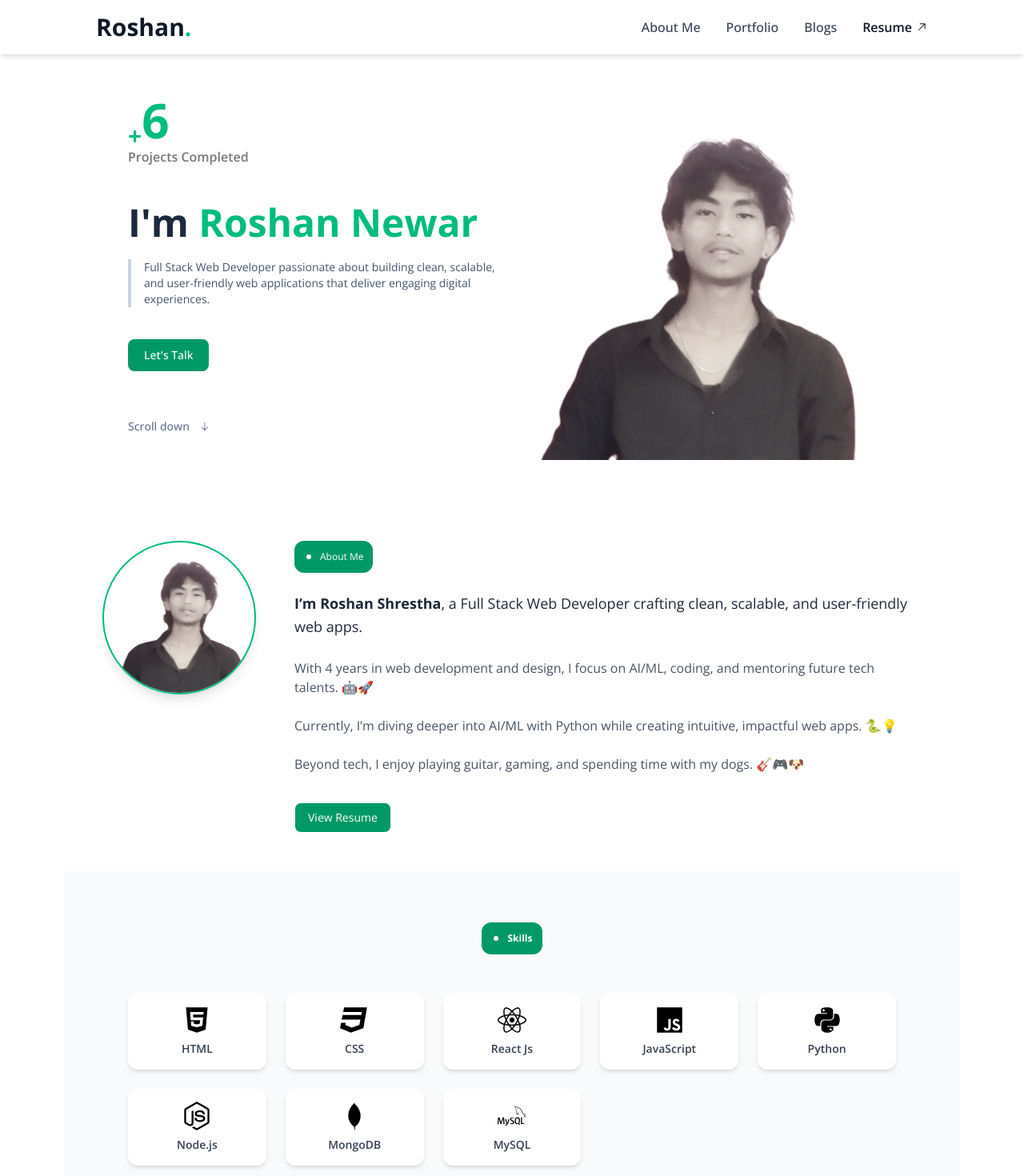
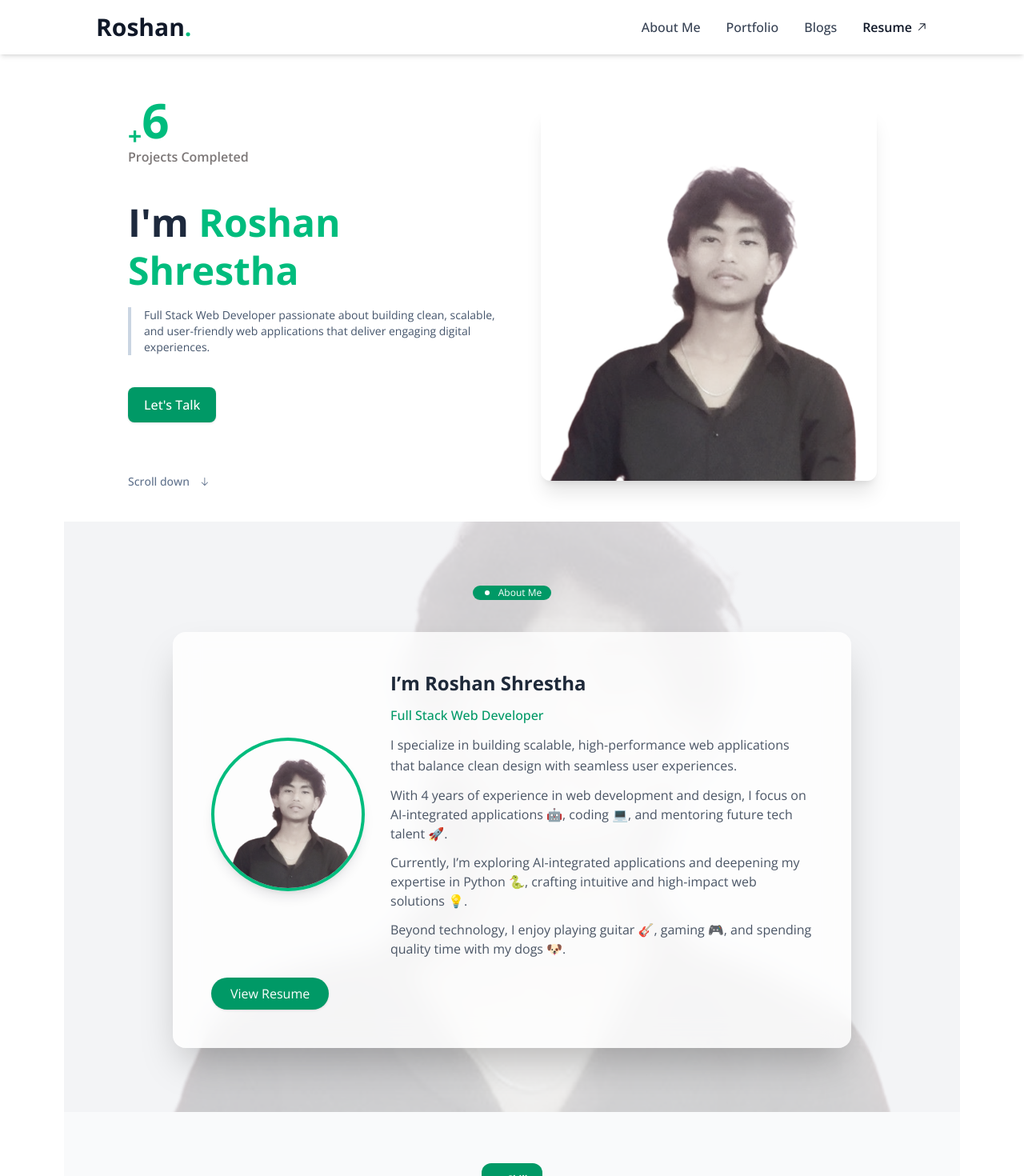
Before and after one commit to R0shanShrestha/MyPortFolio, a React (Vite) app in the folder Client/: page / in a window 1280 px wide. Shown: the top 1470 px of the page at 80% size. Built offline with nearby package versions, Linux system fonts and the light colour scheme.

Commit message:
Changes in design and addsome miner animations

```diff
--- a/Client/package.json
+++ b/Client/package.json
@@ -10,7 +10,9 @@
     "preview": "vite preview"
   },
   "dependencies": {
+    "@gsap/react": "^2.1.2",
     "@tailwindcss/vite": "^4.1.11",
+    "framer-motion": "^12.23.12",
     "react": "^19.1.1",
     "react-dom": "^19.1.1",
     "react-fast-marquee": "^1.6.5",
--- a/Client/src/assets.json
+++ b/Client/src/assets.json
@@ -9,7 +9,7 @@
     ],
     "homesection": [
       {
-        "name": "Roshan Newar",
+        "name": "Roshan Shrestha",
         "userimg": ["./user1.png", "./biguser.png"],
         "projectcompleted": 15
       }
@@ -19,10 +19,10 @@
         "image": "./biguser.png",
         "description": [
           {
-            "para1": "I’m Roshan Shrestha, a Full Stack Developer passionate about building useful web apps like Study Buddy. 💻✨",
-            "para2": "With 4 years in web development and design, I focus on AI/ML, coding, and mentoring future tech talents. 🤖🚀",
-            "para3": "Currently, I’m diving deeper into AI/ML with Python while creating intuitive, impactful web apps. 🐍💡",
-            "para4": "Beyond tech, I enjoy playing guitar, gaming, and spending time with my dogs. 🎸🎮🐶"
+            "para1": "I’m Roshan Shrestha, a Full Stack Developer passionate about building practical and impactful web applications like Study Buddy. 💻✨",
+            "para2": "With 4 years of experience in web development and design, I focus on AI-integrated applications 🤖, coding 💻, and mentoring future tech talent 🚀.",
+            "para3": "Currently, I’m exploring AI-integrated applications and deepening my expertise in Python 🐍, crafting intuitive and high-impact web solutions 💡.",
+            "para4": "Beyond technology, I enjoy playing guitar 🎸, gaming 🎮, and spending quality time with my dogs 🐶."
           }
         ],
         "resume": "./home.png"
--- a/Client/src/components/Aboutme.jsx
+++ b/Client/src/components/Aboutme.jsx
@@ -1,42 +1,122 @@
+import { useEffect, useRef } from "react";
 import { Link } from "react-router";
 import Showcase from "./Showcase";
+import gsap from "gsap";
 
 const Aboutme = ({ data }) => {
   const { image, description } = data[0];
   const { para2, para3, para4 } = description[0];
 
+  // Refs for animations
+  const sectionRef = useRef(null);
+  const imageRef = useRef(null);
+  const textRef = useRef(null);
+  const buttonRef = useRef(null);
+
+  useEffect(() => {
+    const ctx = gsap.context(() => {
+      gsap.from(sectionRef.current, {
+        opacity: 0,
+        y: 50,
+        duration: 1,
+        ease: "power3.out",
+      });
+
+      gsap.from(imageRef.current, {
+        opacity: 0,
+        scale: 0.8,
+        duration: 1,
+        delay: 0.3,
+        ease: "back.out(1.7)",
+      });
+
+      gsap.from(textRef.current.children, {
+        opacity: 0,
+        y: 20,
+        duration: 0.8,
+        delay: 0.5,
+        stagger: 0.2,
+        ease: "power2.out",
+      });
+
+      gsap.from(buttonRef.current, {
+        opacity: 0,
+        y: 20,
+        duration: 0.8,
+        delay: 1.2,
+        ease: "power2.out",
+      });
+    });
+
+    return () => ctx.revert();
+  }, []);
+
   return (
     <section
+      ref={sectionRef}
       id="About Me"
-      className=" w-full  flex flex-col md:flex-row items-start px-4 sm:px-6 md:px-12 py-12 gap-6"
+      className="relative w-full py-20 bg-gray-100 overflow-hidden"
     >
-      <div className=" h-10 flex md:hidden ">
-        <Showcase text="About Me" color="bg-emerald-600" />
-      </div>
-      <div className="flex-shrink-0 w-32 sm:w-40 md:w-48 h-32 sm:h-40 md:h-48 rounded-full overflow-hidden shadow-lg border-2 border-emerald-500 float-left md:float-none mr-4 mb-4 md:mr-6 md:mb-0">
-        <img src={image} alt="Profile" className="w-full h-full object-cover" />
+      {/* Background Image */}
+      <div className="absolute inset-0">
+        <img
+          src={image}
+          alt="Profile backdrop"
+          className="w-full h-full object-cover opacity-20"
+        />
       </div>
 
-      <div className="flex-1 flex flex-col gap-3 md:gap-6 text-left">
-        <div className=" h-10 hidden md:flex ">
+      <div className="relative max-w-4xl mx-auto px-6">
+        {/* Heading */}
+        <div className="flex justify-center mb-10">
           <Showcase text="About Me" color="bg-emerald-600" />
         </div>
 
-        <p className="text-gray-800 text-base md:text-lg leading-relaxed">
-          <b>I’m Roshan Shrestha</b>, a Full Stack Web Developer crafting clean,
-          scalable, and user-friendly web apps.
+        {/* Card */}
+        <div className="bg-white/80 backdrop-blur-lg shadow-2xl rounded-2xl p-8 md:p-12 flex flex-col gap-6">
+          <div className="flex flex-col md:flex-row items-center gap-8">
+            {/* Profile Image */}
+            <div
+              ref={imageRef}
+              className="w-36 h-36 md:w-48 md:h-48 rounded-full overflow-hidden border-4 border-emerald-500 shadow-lg"
+            >
+              <img
+                src={image}
+                alt="Profile"
+                className="w-full h-full object-cover"
+              />
+            </div>
+
+            {/* Intro */}
+            <div ref={textRef} className="flex-1 text-center md:text-left space-y-3">
+              <p className="text-xl md:text-2xl font-bold text-gray-800">
+                I’m Roshan Shrestha
+              </p>
+              <p className="text-emerald-600 font-medium">
+                Full Stack Web Developer
+              </p>
+              <p className="text-gray-600 text-sm md:text-base leading-relaxed">
+                I specialize in building scalable, high-performance web
+                applications that balance clean design with seamless user
+                experiences.
               </p>
               <p className="text-gray-600 text-sm md:text-base">{para2}</p>
               <p className="text-gray-600 text-sm md:text-base">{para3}</p>
               <p className="text-gray-600 text-sm md:text-base">{para4}</p>
+            </div>
+          </div>
 
+          {/* Resume Button */}
+          <div ref={buttonRef} className="flex justify-center md:justify-start">
             <Link
               to="/resume.pdf"
               download
-          className="mt-3 w-fit border  inline-block px-4 py-2 bg-emerald-600 text-white text-sm rounded-lg hover:bg-emerald-700 transition"
+              className="px-6 py-2 bg-emerald-600 text-white text-sm md:text-base rounded-full shadow hover:bg-emerald-700 transition transform hover:scale-105"
             >
               View Resume
             </Link>
+          </div>
+        </div>
       </div>
     </section>
   );
--- a/Client/src/components/Home.jsx
+++ b/Client/src/components/Home.jsx
@@ -1,25 +1,61 @@
-import React from "react";
+import React, { useEffect, useRef } from "react";
 import Navbar from "./Navbar";
 import { GoArrowDown } from "react-icons/go";
+import gsap from "gsap";
 
 const Home = ({ nav, homesection, totalPrj }) => {
   const { name } = homesection[0];
+
+  const leftRef = useRef(null);
+  const rightRef = useRef(null);
+  const scrollRef = useRef(null);
 
   const handleScroll = (id) => {
     const el = document.getElementById(id);
     if (el) el.scrollIntoView({ behavior: "smooth" });
   };
 
+  useEffect(() => {
+    const ctx = gsap.context(() => {
+      // Left section staggered animation
+      gsap.from(leftRef.current.children, {
+        opacity: 0,
+        y: 30,
+        stagger: 0.2,
+        duration: 1,
+        ease: "power3.out",
+      });
+
+      // Right section image animation
+      gsap.from(rightRef.current, {
+        opacity: 0,
+        scale: 0.8,
+        duration: 1.2,
+        delay: 0.5,
+        ease: "back.out(1.7)",
+      });
+
+      // Scroll arrow bounce
+      gsap.to(scrollRef.current, {
+        y: 10,
+        repeat: -1,
+        yoyo: true,
+        ease: "power1.inOut",
+        duration: 0.8,
+      });
+    });
+
+    return () => ctx.revert();
+  }, []);
+
   return (
-    <div className="w-full mb-10 relative">
+    <div className="w-full relative overflow-hidden">
       <Navbar elm={nav} />
 
-      <div
-        id="home"
-        className="grid grid-cols-1 md:grid-cols-2 h-full items-center justify-center mt-16 md:mt-20 px-4 sm:px-6 md:px-10 lg:px-20"
-      >
+      <div className="grid grid-cols-1 md:grid-cols-2 items-center mt-16 md:mt-20 px-4 sm:px-6 md:px-10 lg:px-20 gap-6">
         {/* Left Section */}
-        <section className="flex flex-col gap-6 md:gap-10 h-fit py-10 pt-10">
+        <section ref={leftRef} className="flex flex-col gap-6 md:gap-10 py-10">
+          {/* Projects Completed */}
           <div className="text-slate-500">
             <h1 className="text-4xl text-emerald-500 sm:text-5xl md:text-6xl font-bold flex items-baseline">
               <sub className="text-2xl text-emerald-500 sm:text-3xl">+</sub> {totalPrj}
@@ -29,38 +65,42 @@ const Home = ({ nav, homesection, totalPrj }) => {
             </span>
           </div>
 
+          {/* Intro */}
           <div>
             <h1 className="text-3xl sm:text-4xl md:text-5xl font-bold text-slate-800 leading-tight">
               I'm <span className="text-emerald-500">{name}</span>
             </h1>
             <p className="text-slate-600 text-xs sm:text-sm mt-4 pl-3 sm:pl-4 border-l-4 border-slate-300">
-              Full Stack Web Developer passionate about building clean,
-              scalable, and user-friendly web applications that deliver engaging
-              digital experiences.
+              Full Stack Web Developer passionate about building clean, scalable, and user-friendly web applications that deliver engaging digital experiences.
             </p>
           </div>
 
+          {/* CTA Button */}
           <div>
-            <button className=" sm:text-sm  w-fit p-2.5  bg-emerald-600  text-sm rounded-lg hover:bg-emerald-700 text-white font-medium px-4 sm:px-5">
+            <button className="w-fit px-5 py-2.5 bg-emerald-600 text-white text-sm sm:text-base font-medium rounded-lg shadow hover:bg-emerald-700 transition transform hover:scale-105">
               Let's Talk
             </button>
           </div>
 
-          {/* Scroll down normal on md and larger */}
+          {/* Scroll down for md+ */}
           <div
             onClick={() => handleScroll("Portfolio")}
-            className="hidden md:flex font-medium text-slate-500 items-center gap-3 animate-bounce mt-6 cursor-pointer text-sm"
+            ref={scrollRef}
+            className="hidden md:flex font-medium text-slate-500 items-center gap-3 mt-6 cursor-pointer text-sm"
           >
             Scroll down <GoArrowDown />
           </div>
         </section>
 
         {/* Right Section */}
-        <section className="flex items-center justify-center md:justify-end px-2 sm:px-4 md:px-6">
+        <section
+          ref={rightRef}
+          className="flex items-center justify-center md:justify-end px-2 sm:px-4 md:px-6"
+        >
           <img
             src={homesection[0].userimg[1]}
-            alt="not found"
-            className="w-full h-auto max-w-md sm:max-w-lg md:max-w-full"
+            alt="Profile"
+            className="w-full h-auto max-w-md sm:max-w-lg md:max-w-full rounded-xl shadow-xl"
           />
         </section>
       </div>
@@ -68,7 +108,8 @@ const Home = ({ nav, homesection, totalPrj }) => {
       {/* Scroll down popup on small screens */}
       <div
         onClick={() => handleScroll("Portfolio")}
-        className="md:hidden fixed bottom-4 left-1/2 transform -translate-x-1/2 bg-white bg-opacity-90 shadow-md rounded-full px-6 py-2 flex items-center gap-2 cursor-pointer animate-bounce text-sm font-medium text-slate-600 z-50"
+        ref={scrollRef}
+        className="md:hidden fixed bottom-4 left-1/2 transform -translate-x-1/2 bg-white bg-opacity-90 shadow-md rounded-full px-6 py-2 flex items-center gap-2 cursor-pointer text-sm font-medium text-slate-600 z-50"
       >
         Scroll down <GoArrowDown />
       </div>
--- a/Client/src/components/Navbar.jsx
+++ b/Client/src/components/Navbar.jsx
@@ -15,7 +15,7 @@ const Navbar = ({ elm }) => {
 
   return (
     <>
-      <nav className="fixed  top-0 left-0 w-full z-50 backdrop-blur-md bg-white/70 shadow-md transition-all">
+      <nav className="fixed  top-0 left-0 w-full z-50 backdrop-blur-md bg-white/70 shadow-md  transition-all">
         <div className="   flex items-center justify-between px-5 md:px-30 py-4">
           <div
             onClick={() => handleScroll("home")}
--- a/Client/src/components/Portfolio.jsx
+++ b/Client/src/components/Portfolio.jsx
@@ -1,12 +1,42 @@
+import React, { useEffect, useRef } from "react";
 import Showcase from "./Showcase";
 import prjs from "../assets.json";
+import gsap from "gsap";
+import { ScrollTrigger } from "gsap/ScrollTrigger";
+
+gsap.registerPlugin(ScrollTrigger);
 
 const Portfolio = ({ setTotalPrj }) => {
   const prj = prjs[0].portfolio[0].webproject;
+  const projectRefs = useRef([]);
+  projectRefs.current = [];
+
+  const addToRefs = (el) => {
+    if (el && !projectRefs.current.includes(el)) {
+      projectRefs.current.push(el);
+    }
+  };
+
+  useEffect(() => {
+    projectRefs.current.forEach((el, idx) => {
+      gsap.from(el, {
+        scrollTrigger: {
+          trigger: el,
+          start: "top 80%",
+        },
+        opacity: 0,
+        y: 30,
+        duration: 0.6,
+        delay: idx * 0.1,
+        ease: "power3.out",
+      });
+    });
+  }, []);
+
   return (
     <section
       id="Portfolio"
-      className="w-full bi py-16 px-4 sm:px-10 lg:px-20 flex flex-col gap-12"
+      className="w-full py-16 px-4 sm:px-10 lg:px-20 flex flex-col gap-12 bg-gray-50"
     >
       <div className="flex gap-5 mb-6 h-10">
         <Showcase text="Web Project" color="bg-emerald-600" />
@@ -24,23 +54,26 @@ const Portfolio = ({ setTotalPrj }) => {
         {prj.map((pr, id) => (
           <a
             key={id}
+            ref={addToRefs}
             href={pr.link}
             target="_blank"
             className="group transform transition-all duration-300 hover:scale-105"
           >
             <div className="relative overflow-hidden rounded-xl shadow-lg">
               {pr.status && (
-                <div className="absolute top-2 h-6  flex left-2 z-10">
+                <div className="absolute top-2 left-2 z-10">
                   <Showcase color="bg-green-400" text="Live" />
                 </div>
               )}
               <img
                 src={pr.img}
                 alt={pr.desc}
-                className="h-60 w-full object-cover  object-left transition-transform duration-300 group-hover:scale-110"
+                className="h-60 w-full object-cover object-center transition-transform duration-500 group-hover:scale-110"
               />
             </div>
-            <p className="mt-2 text-center text-sm text-gray-600">{pr.desc}</p>
+            <p className="mt-2 text-center text-sm text-gray-700 font-medium group-hover:text-gray-900 transition">
+              {pr.desc}
+            </p>
           </a>
         ))}
       </div>
--- a/Client/src/components/Skills.jsx
+++ b/Client/src/components/Skills.jsx
@@ -1,9 +1,38 @@
-import React from "react";
+import React, { useEffect, useRef } from "react";
 import SkillBlock from "./SkillBlock";
 import { skills } from "../constant";
 import Showcase from "./Showcase";
+import gsap from "gsap";
+import { ScrollTrigger } from "gsap/ScrollTrigger";
+
+gsap.registerPlugin(ScrollTrigger);
 
 const Skills = () => {
+  const skillRefs = useRef([]);
+  skillRefs.current = [];
+
+  const addToRefs = (el) => {
+    if (el && !skillRefs.current.includes(el)) {
+      skillRefs.current.push(el);
+    }
+  };
+
+  useEffect(() => {
+    skillRefs.current.forEach((el, index) => {
+      gsap.from(el, {
+        scrollTrigger: {
+          trigger: el,
+          start: "top 80%",
+        },
+        opacity: 0,
+        y: 30,
+        duration: 0.6,
+        delay: index * 0.1,
+        ease: "power3.out",
+      });
+    });
+  }, []);
+
   return (
     <section
       id="Skills"
@@ -13,17 +42,15 @@ const Skills = () => {
         <Showcase text="Skills" color="bg-emerald-600" />
       </div>
 
-      {/* Skills Grid */}
       <div className="grid grid-cols-2 sm:grid-cols-3 md:grid-cols-4 lg:grid-cols-5 gap-6">
         {skills.map(({ icon: Icon, skillName }) => (
           <div
             key={skillName}
+            ref={addToRefs}
             className="flex flex-col items-center justify-center p-4 bg-white rounded-xl shadow-md hover:shadow-xl hover:scale-105 transition-transform duration-300"
           >
-            <div className="text-4xl mb-2">{<Icon />}</div>
-            <span className="font-semibold text-sm text-gray-700">
-              {skillName}
-            </span>
+            <div className="text-4xl mb-2 text-emerald-500">{<Icon />}</div>
+            <span className="font-semibold text-sm text-gray-700">{skillName}</span>
           </div>
         ))}
       </div>
```
Also changed, not shown: Client/src/components/Contact.jsx (+31 -22 lines), 1 other file (tests, documents, lock files or other folders). Lines whose indentation alone changed are shown as unchanged.
